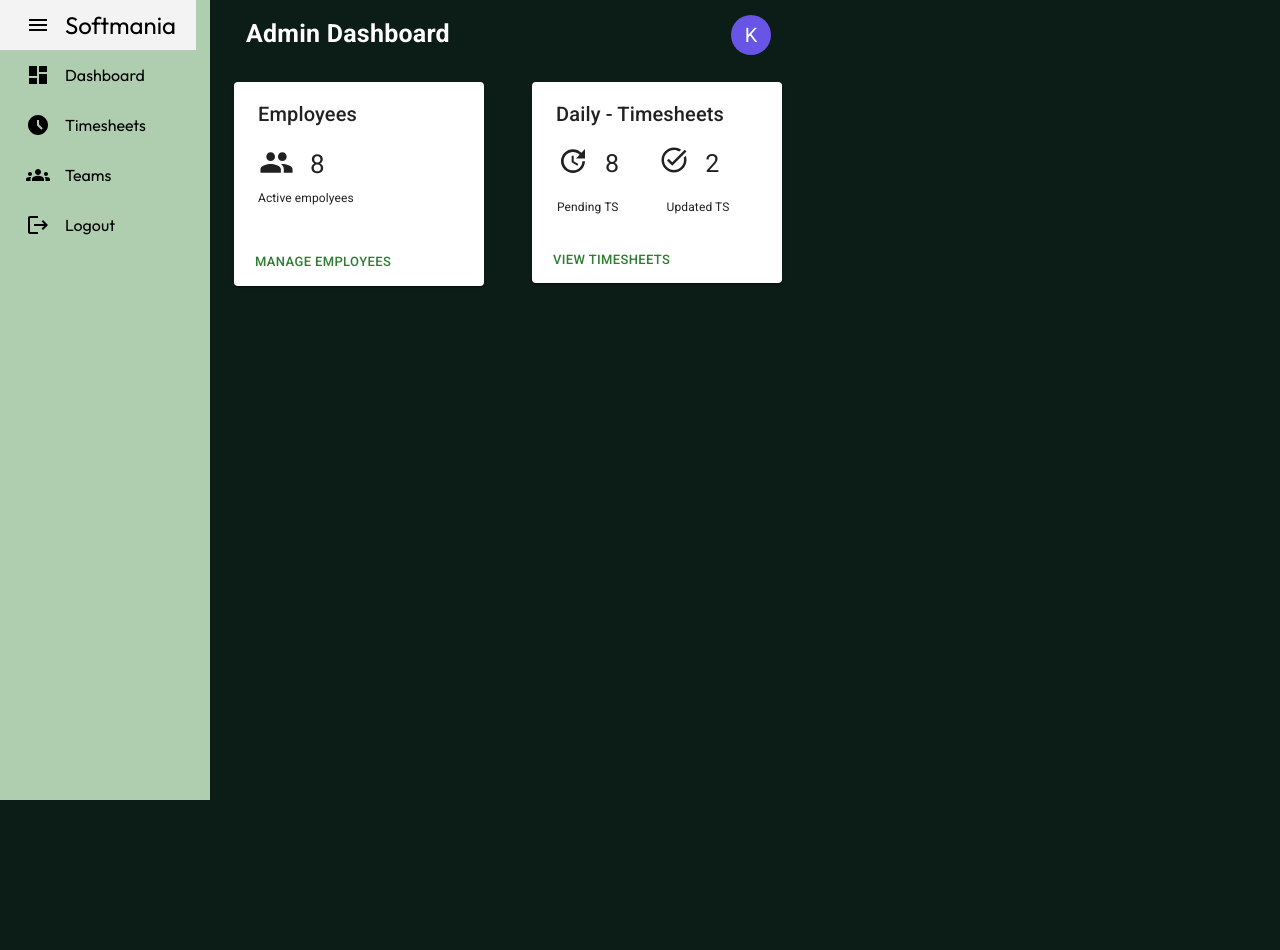
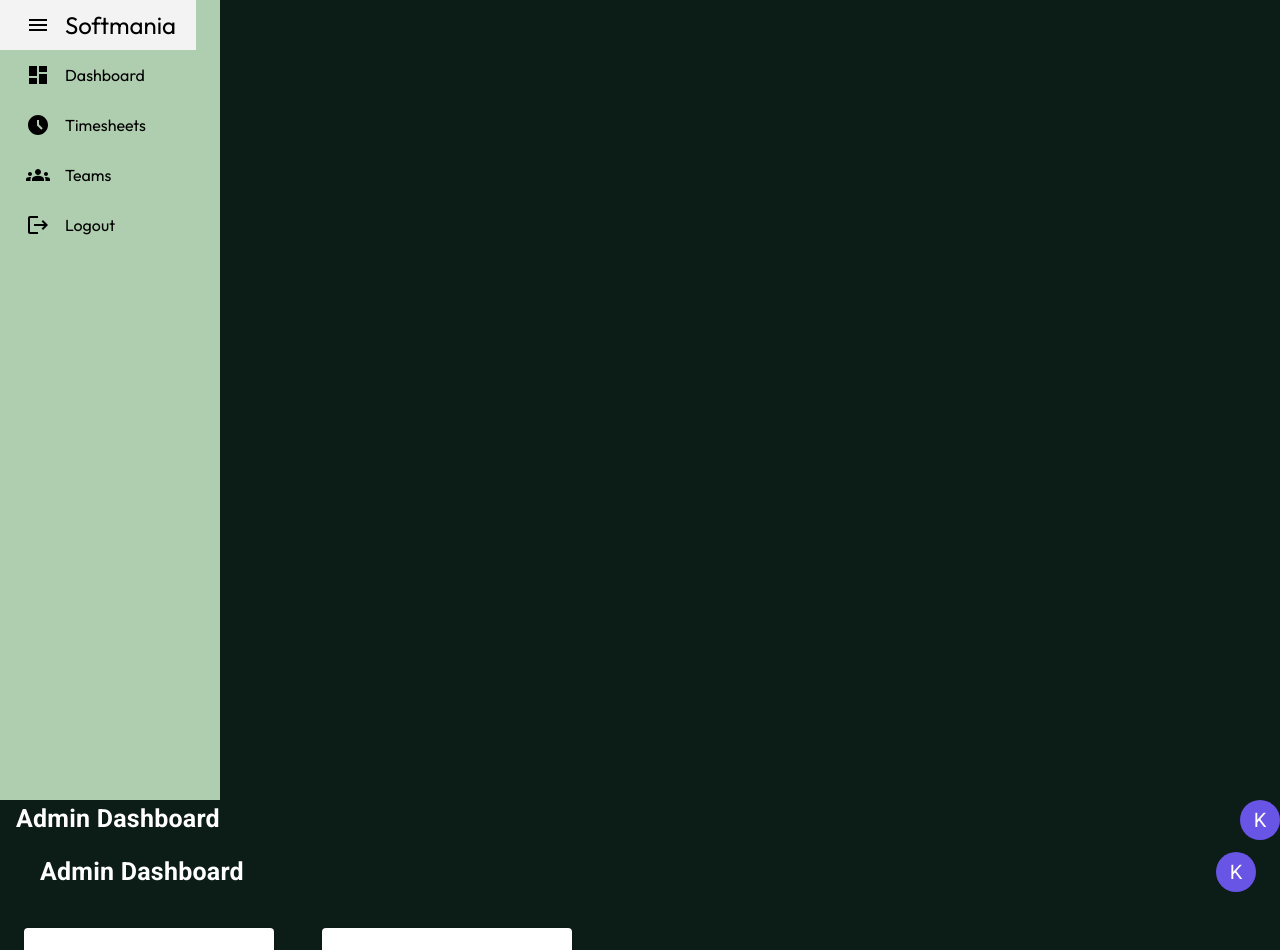
Before and after one commit to Kaliyappan1/Timesheet-Application-to-softmania, a React (Vite) app: page /admin-dashboard in a window 1280 px wide. Shown: the top 950 px of the page. Before the commit the page ends 800 px from the top, so only its background shows below. Built offline with nearby package versions, Linux system fonts and the light colour scheme.

Commit message:
admin dashboard small changes

```diff
--- a/src/Dashboard/AdminDashboard.jsx
+++ b/src/Dashboard/AdminDashboard.jsx
@@ -1,6 +1,6 @@
 import React from 'react'
 import '../assets/styles/AdminDashboard.css'
-import { Avatar, Button, Card, CardActions, CardContent, Stack, Typography } from '@mui/material'
+import { AppBar, Avatar, Box, Button, Card, CardActions, CardContent, Stack, Toolbar, Typography } from '@mui/material'
 import PeopleIcon from '@mui/icons-material/People';
 import UpdateIcon from '@mui/icons-material/Update';
 import TaskAltIcon from '@mui/icons-material/TaskAlt';
@@ -50,7 +50,8 @@ function AdminDashboard() {
               <AdminSidebar/>
           </div>
           <div className="admin-dashboard-content">
-          <div className="admin-Header">
+          <Box sx={{display: 'flex', justifyContent: 'space-between'}}>
+
               <div>
               <Typography sx={{fontSize: 25, fontWeight: 700,ml:2}}>Admin Dashboard</Typography>
               </div>
@@ -59,8 +60,15 @@ function AdminDashboard() {
               <Avatar {...stringAvatar('Kaliyappan')} />
              </Stack>
              </div>
-          </div>
+          </Box>
 
+        <Box sx={{flexGrow: 1}}>
+            <Toolbar>
+            <Typography sx={{flexGrow:1, fontSize: 25, fontWeight: 700,ml:2}}>Admin Dashboard</Typography>
+            <Avatar {...stringAvatar('Kaliyappan')} />
+            </Toolbar>
+
+        </Box>
 
            <div className="admin-content">
            <div className="employee-container">
--- a/src/Dashboard/Sidebar.jsx
+++ b/src/Dashboard/Sidebar.jsx
@@ -17,7 +17,8 @@ function AdminSidebar() {
     <div style={{ display: "flex", height: "100vh", color: "black" }}>
       <Sidebar
         className="app"
-        width="210px"
+        collapsedWidth="65px"
+        width="220px"
         style={{ backgroundColor: "darkgreen", border: "none"}}
         collapsed={collapsed}
       >
--- a/src/assets/styles/AdminDashboard.css
+++ b/src/assets/styles/AdminDashboard.css
@@ -1,7 +1,4 @@
-.adminDashboard{
-    display: flex;
-    flex: 0.8;
-}
+
 .admin-content{
     display: flex;
 }
```
